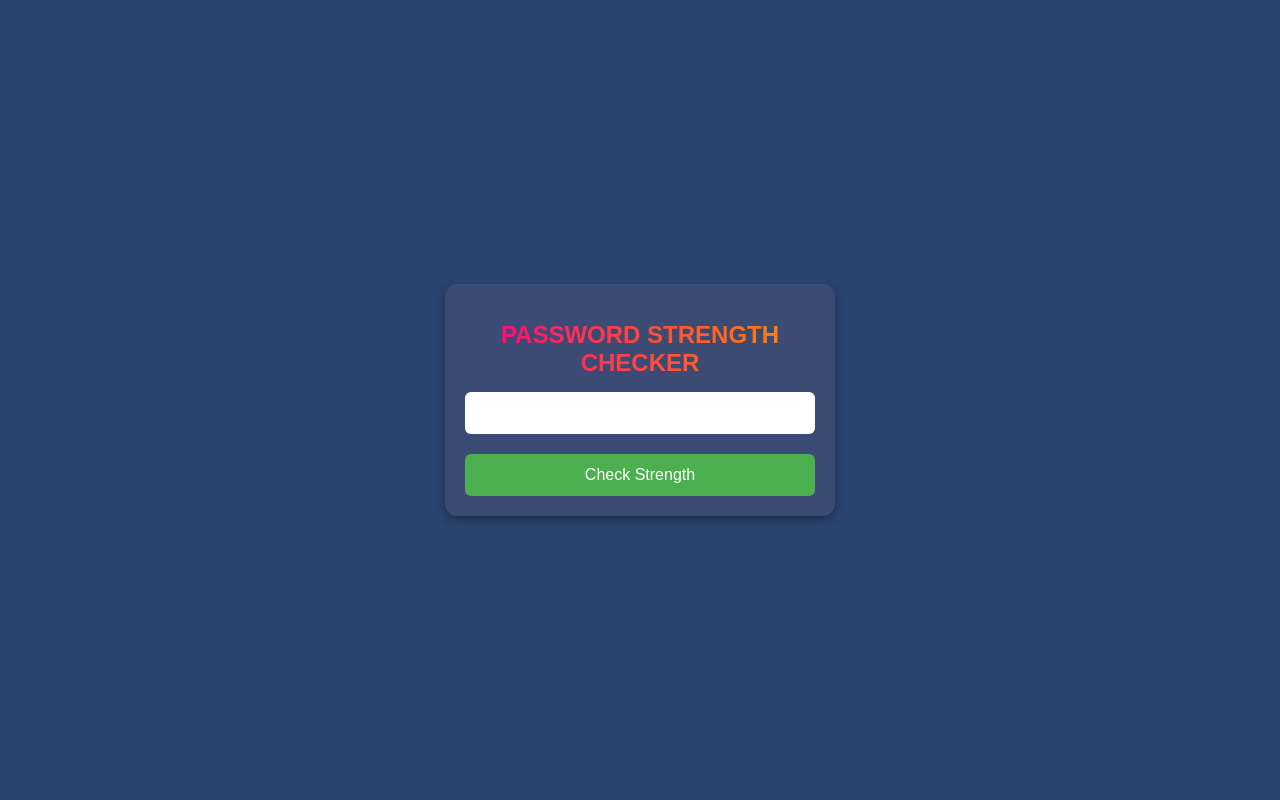
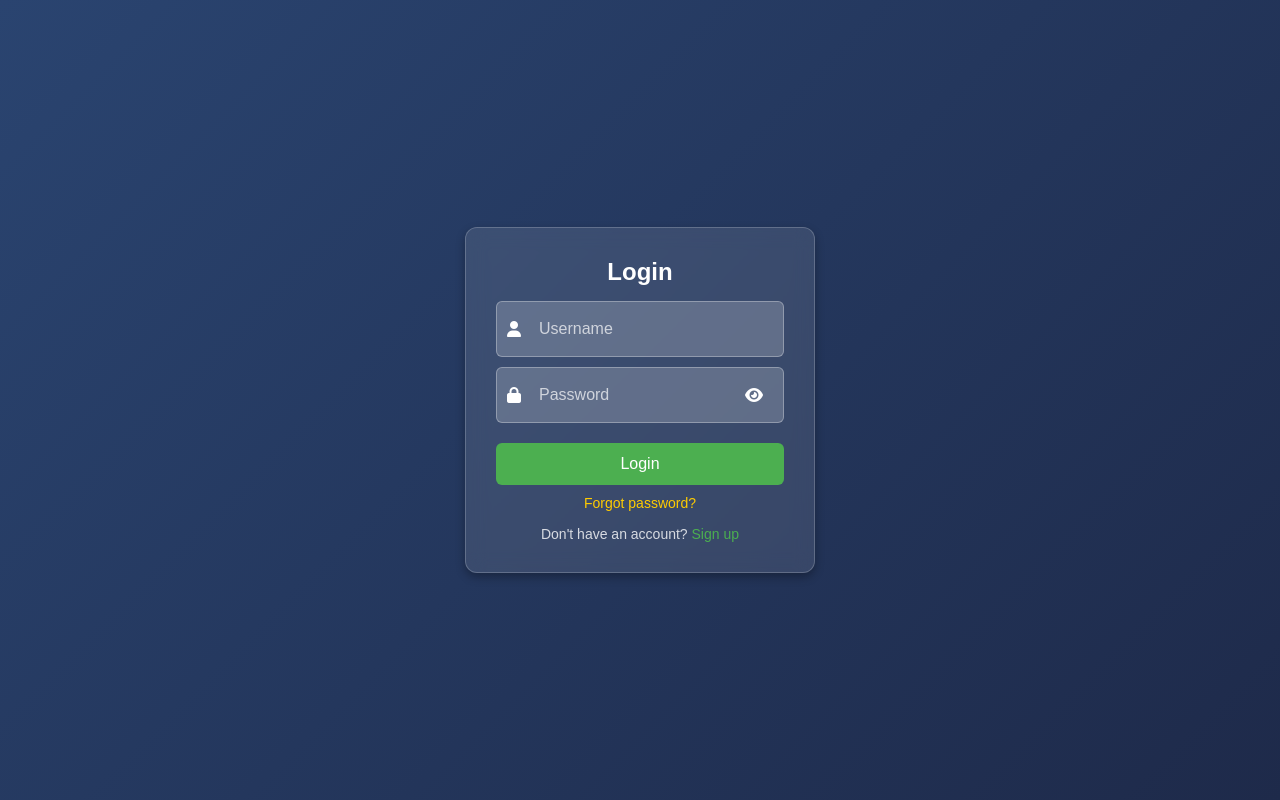
Before and after one commit to kostasangelo/password-checker, a Flask app: page / in a window 1280 px wide. Run offline with Flask 3, Linux system fonts and the light colour scheme; some libraries are stand-ins or nearby versions.

Commit message:
Updated login page design

```diff
--- a/templates/index.html
+++ b/templates/index.html
@@ -3,80 +3,135 @@
 <head>
     <meta charset="UTF-8">
     <meta name="viewport" content="width=device-width, initial-scale=1.0">
-    <title>Password Strength Checker</title>
+    <title>Login | Secure Access</title>
+    <script src="https://kit.fontawesome.com/a076d05399.js" crossorigin="anonymous"></script>
     <style>
+        * {
+            box-sizing: border-box;
+            margin: 0;
+            padding: 0;
+            font-family: 'Arial', sans-serif;
+        }
+
         body {
-            font-family: Arial, sans-serif;
             display: flex;
             justify-content: center;
             align-items: center;
             height: 100vh;
-            background-color: #2a4470; /* Restored modern blue background */
-            margin: 0;
+            background: linear-gradient(135deg, #2a4470, #1e2a4a);
         }
 
         .container {
-            background-color: #3b4b73;
-            padding: 20px;
+            background: rgba(255, 255, 255, 0.1);
+            padding: 30px;
             border-radius: 12px;
             box-shadow: 0 4px 10px rgba(0, 0, 0, 0.3);
             text-align: center;
             width: 350px;
+            backdrop-filter: blur(10px);
+            border: 1px solid rgba(255, 255, 255, 0.2);
             position: relative;
         }
 
         h1 {
             font-size: 24px;
             font-weight: bold;
-            background: linear-gradient(90deg, #ff0080, #ff8c00);
-            -webkit-background-clip: text;
-            -webkit-text-fill-color: transparent;
-            text-transform: uppercase;
-            margin-bottom: 10px;
-        }
-
-        .result {
-            font-size: 14px;
-            color: white;
+            color: #ffffff;
             margin-bottom: 15px;
         }
 
         .input-container {
             display: flex;
-            justify-content: center;
             align-items: center;
-            margin-bottom: 10px;
+            background: rgba(255, 255, 255, 0.2);
+            padding: 10px;
+            margin: 10px 0;
+            border-radius: 6px;
+            border: 1px solid rgba(255, 255, 255, 0.3);
         }
 
-        input {
+        .input-container i {
+            color: white;
+            margin-right: 10px;
+        }
+
+        .input-container input {
             width: 100%;
+            padding: 8px;
+            border: none;
+            background: transparent;
+            outline: none;
+            font-size: 16px;
+            color: white;
+        }
+
+        .input-container input::placeholder {
+            color: rgba(255, 255, 255, 0.7);
+        }
+
+        .toggle-password {
+            cursor: pointer;
+        }
+
+        .login-btn {
             padding: 12px;
             border: none;
-            border-radius: 6px;
-            outline: none;
-            font-size: 16px;
-        }
-
-        button {
-            padding: 12px 20px;
-            border: none;
-            background-color: #4CAF50;
+            background: #4CAF50;
             color: white;
             cursor: pointer;
             border-radius: 6px;
             width: 100%;
             font-size: 16px;
             margin-top: 10px;
+            transition: 0.3s ease;
         }
 
-        button:hover {
-            background-color: #45a049;
+        .login-btn:hover {
+            background: #45a049;
+            transform: scale(1.05);
+        }
+
+        .result {
+            color: white;
+            margin-top: 10px;
+        }
+
+        .forgot-password {
+            color: rgba(255, 255, 255, 0.8);
+            font-size: 14px;
+            margin-top: 10px;
+            display: block;
+        }
+
+        .forgot-password a {
+            color: #ffcc00;
+            text-decoration: none;
+        }
+
+        .forgot-password a:hover {
+            text-decoration: underline;
+        }
+
+        .signup-link {
+            color: rgba(255, 255, 255, 0.8);
+            font-size: 14px;
+            margin-top: 15px;
+            display: block;
+        }
+
+        .signup-link a {
+            color: #4CAF50;
+            text-decoration: none;
+        }
+
+        .signup-link a:hover {
+            text-decoration: underline;
         }
     </style>
 </head>
 <body>
     <div class="container">
-        <h1>Password Strength Checker</h1>
+        <h1>Login</h1>
 
         <div class="result">
             {% if result %}
@@ -86,10 +141,38 @@
 
         <form method="POST">
             <div class="input-container">
-                <input type="password" name="password" required>
+                <i class="fas fa-user"></i>
+                <input type="text" name="username" placeholder="Username" required>
             </div>
-            <button type="submit">Check Strength</button>
+
+            <div class="input-container">
+                <i class="fas fa-lock"></i>
+                <input type="password" name="password" id="password" placeholder="Password" required>
+                <i class="fas fa-eye toggle-password" onclick="togglePassword()"></i>
+            </div>
+
+            <button type="submit" class="login-btn">Login</button>
         </form>
+
+        <p class="forgot-password"><a href="#">Forgot password?</a></p>
+        <p class="signup-link">Don't have an account? <a href="#">Sign up</a></p>
     </div>
+
+    <script>
+        function togglePassword() {
+            const passwordField = document.getElementById("password");
+            const toggleIcon = document.querySelector(".toggle-password");
+
+            if (passwordField.type === "password") {
+                passwordField.type = "text";
+                toggleIcon.classList.remove("fa-eye");
+                toggleIcon.classList.add("fa-eye-slash");
+            } else {
+                passwordField.type = "password";
+                toggleIcon.classList.remove("fa-eye-slash");
+                toggleIcon.classList.add("fa-eye");
+            }
+        }
+    </script>
 </body>
 </html>
```
